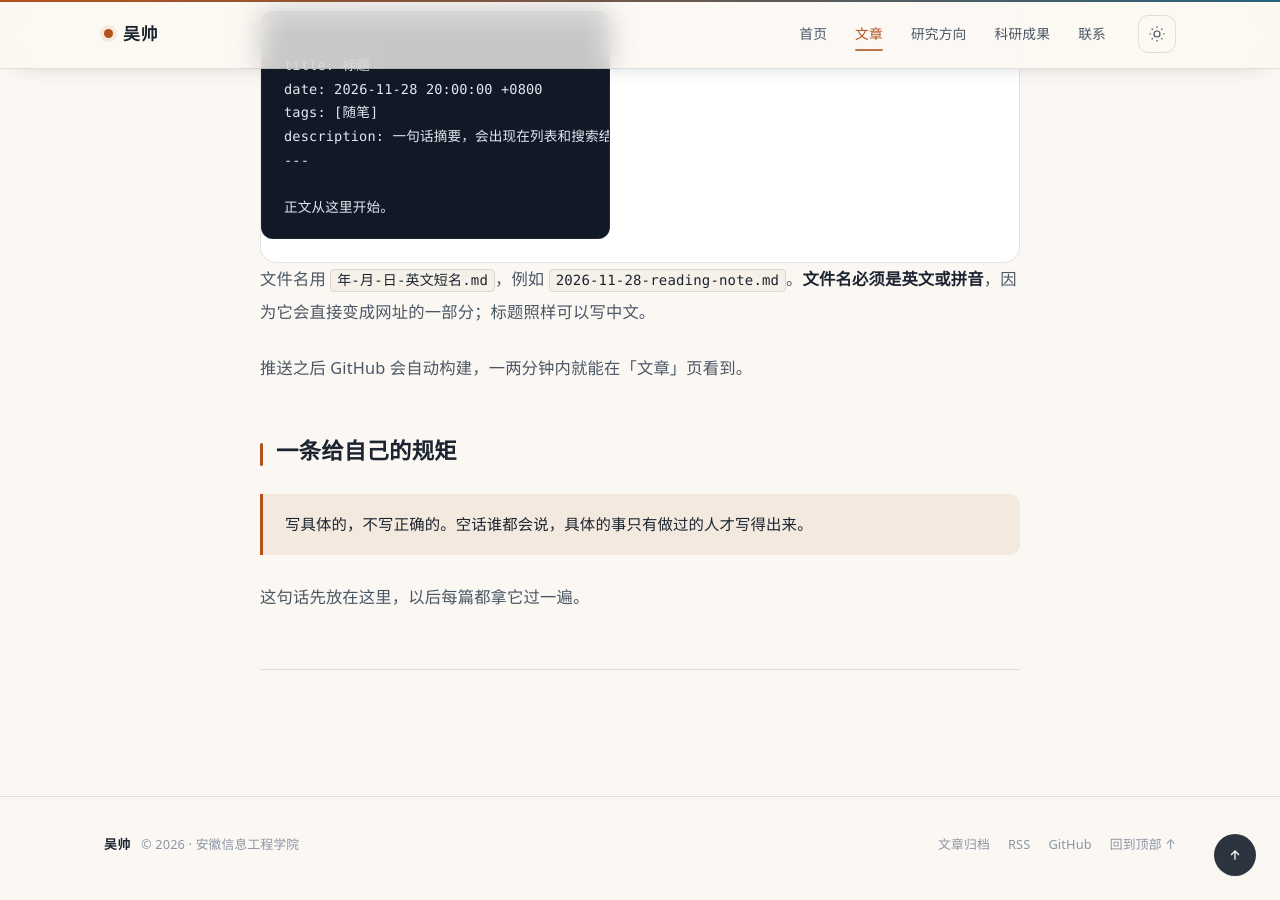
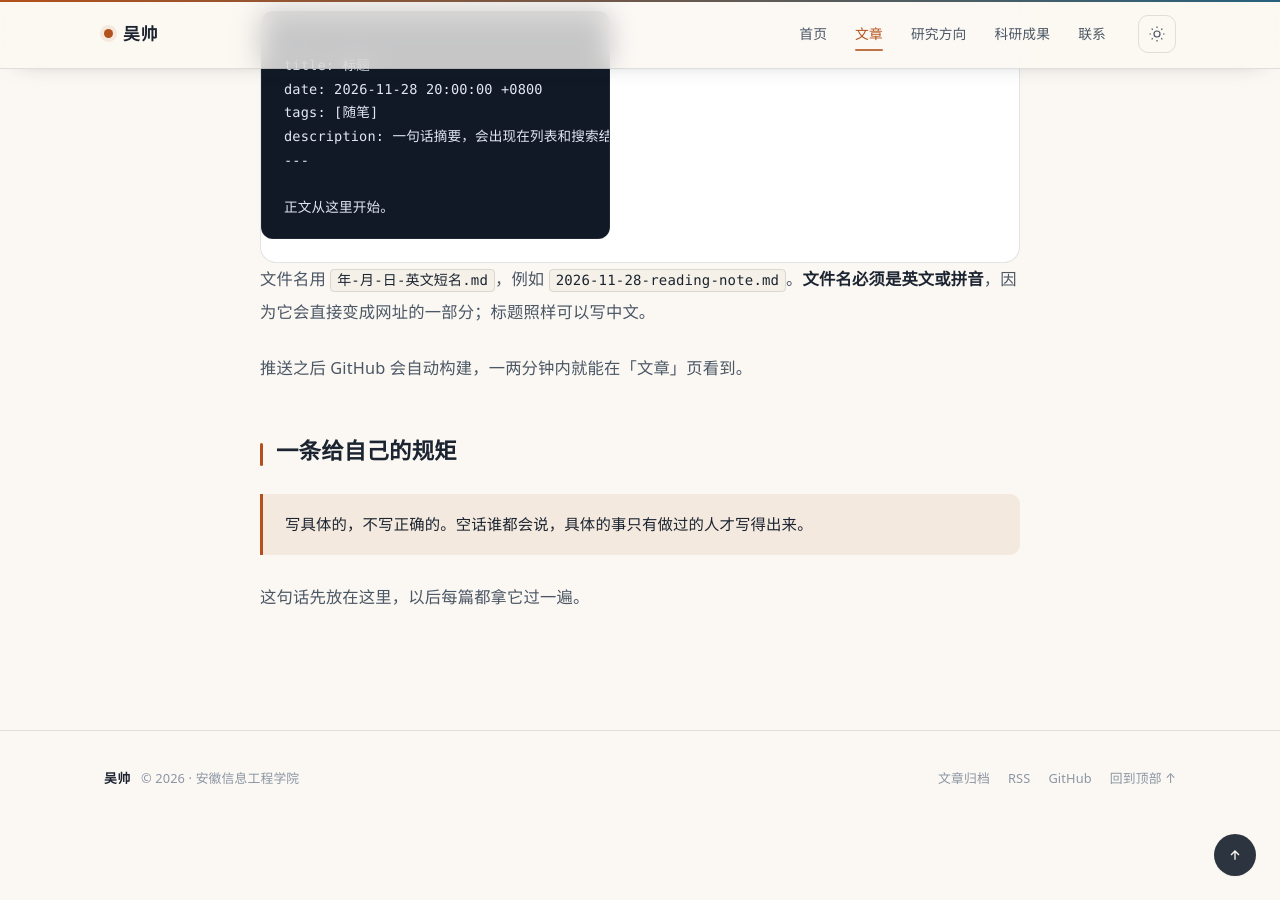
Before and after one commit to wudgsfd/wushuai.github.io, a Jekyll site: the page built from _posts/2026-11-27-hello.md, in a window 1280 px wide and 900 px high, scrolled down 1213 px. Built offline with Jekyll 4.4.1, drawn with Linux system fonts in a browser that asks for light colours; some web fonts are replaced.

Commit message:
文章页：单篇时不再渲染空的上一篇/下一篇导航

```diff
--- a/_layouts/post.html
+++ b/_layouts/post.html
@@ -32,6 +32,7 @@ layout: default
       {{ content }}
     </div>
 
+    {% if page.previous or page.next %}
     <nav class="article-nav">
       {% if page.previous %}
       <a href="{{ page.previous.url | relative_url }}">
@@ -48,5 +49,6 @@ layout: default
       </a>
       {% endif %}
     </nav>
+    {% endif %}
   </article>
 </div>
```
